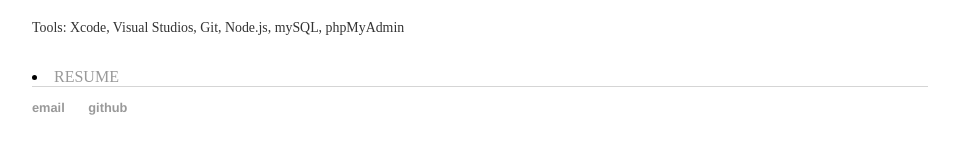
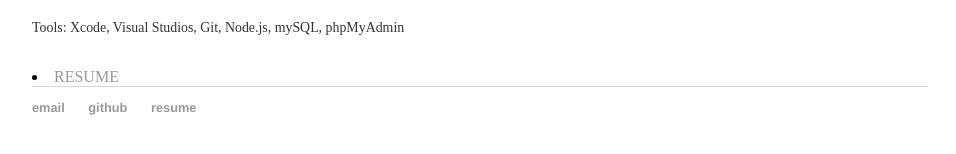
Before and after one commit to Ahhsca/webby, a Jekyll site: the page built from about/index.html, in a window 1280 px wide. Shown: the part 447-601 px from the top of the page, without its empty margins (160-1116 px from the left). Built offline with Jekyll 4.4.1, drawn with Linux system fonts in a browser that asks for light colours.

Commit message:
put resume into layouts

```diff
--- a/_layouts/default.html
+++ b/_layouts/default.html
@@ -20,7 +20,8 @@
 			<footer>
 	    		<ul>
 	        		<li><a href="mailto:cheung.oscar@gmail.com">email</a></li>
-	        		<li><a href="https://github.com/ahhsca">github</a></li>
+					<li><a href="https://github.com/ahhsca">github</a></li>
+					<li><a href="">resume</a></li>
 				</ul>
 			</footer>
 		</body>
```
